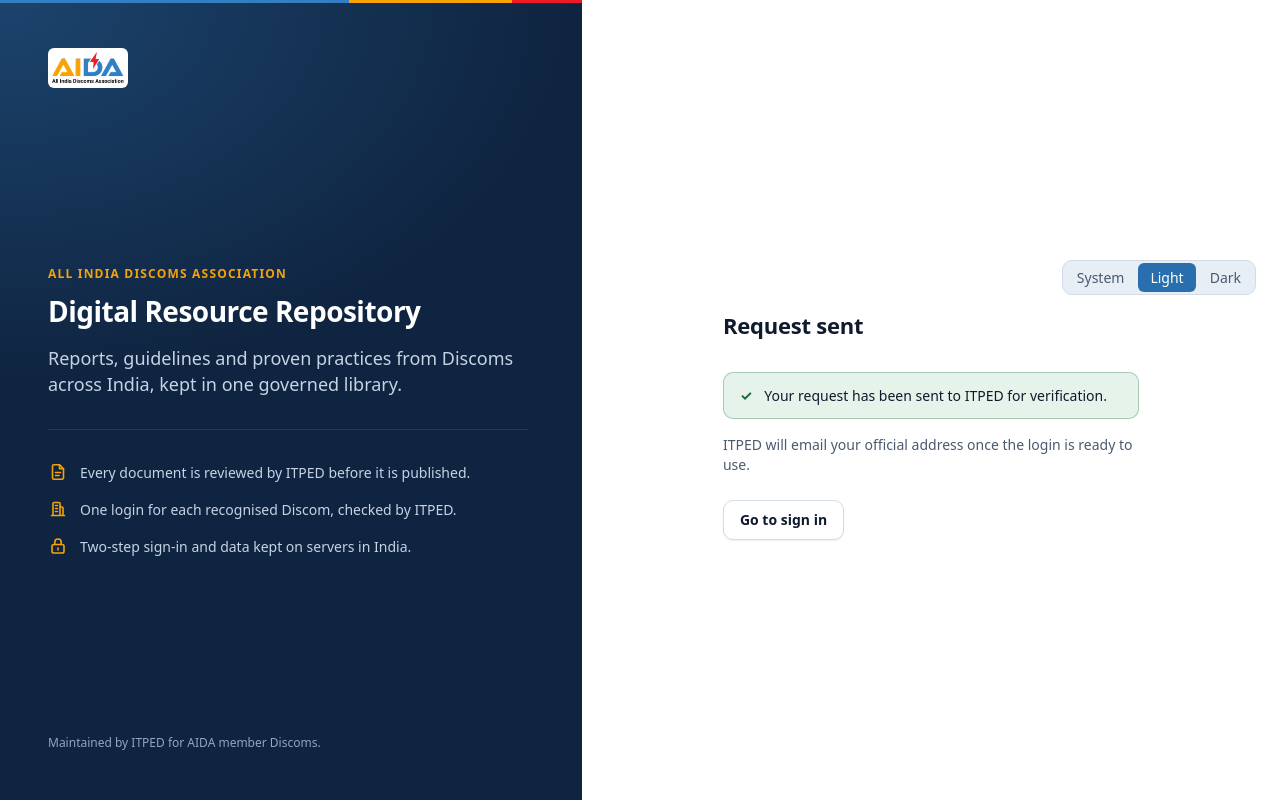
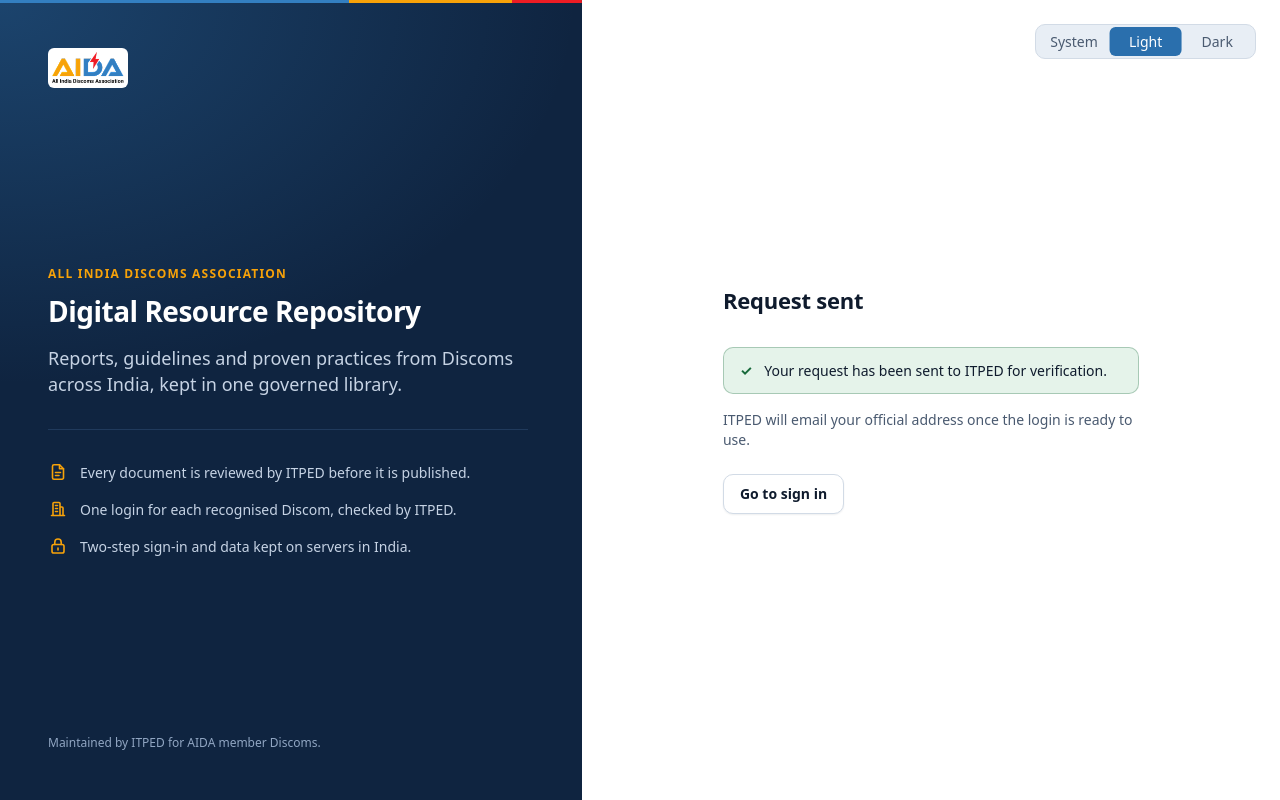
Before and after one commit to AIDAREPO2026/repo-app, a FastAPI app: page /register/sent in a window 1280 px wide. Run offline with FastAPI, Linux system fonts and the light colour scheme; style sheets or scripts are compiled from the project's sources; parts of the project's set-up code (start-up, migrations or seed data) failed here and were passed over.

Commit message:
P1-UI-02: Add spring press feel and fix layout issues
Controls squash and spring back, which changes the earlier no-bounce motion rule at the user's request. Fixes content showing above the pinned breadcrumb bar, the sidebar scrollbar and the sign-in theme switcher position.

```diff
--- a/app/static/css/components.css
+++ b/app/static/css/components.css
@@ -478,9 +480,10 @@
 
   /* Theme choice. It carries its own surface, so it reads the same on the navy chrome. */
   .theme-switcher {
-    display: flex;
+    position: relative;
+    display: grid;
+    grid-template-columns: repeat(3, 1fr);
     width: fit-content;
-    gap: 0.125rem;
     padding: 0.125rem;
     border: 1px solid var(--aida-border);
     border-radius: var(--aida-radius-md);
@@ -495,6 +498,8 @@
     color: var(--aida-text-muted);
     font-size: var(--aida-text-sm);
     cursor: pointer;
+    /* Above the thumb. */
+    position: relative;
   }
 
   .theme-option:hover {
@@ -502,21 +507,35 @@
     color: var(--aida-text);
   }
 
-  .theme-option:active {
-    transform: scale(var(--aida-press-scale));
-  }
-
-  .theme-option[aria-pressed="true"] {
+  /* The chosen option sits on a thumb that springs from one segment to the next. */
+  .theme-switcher::before {
+    content: "";
+    position: absolute;
+    top: 0.125rem;
+    bottom: 0.125rem;
+    left: 0.125rem;
+    width: calc((100% - 0.25rem) / 3);
+    border-radius: var(--aida-radius-sm);
     background: var(--aida-accent);
+    transition: transform var(--aida-duration-slow) var(--aida-ease-spring);
+  }
+
+  .theme-switcher:has([data-theme-choice="light"][aria-pressed="true"])::before {
+    transform: translateX(100%);
+  }
+
+  .theme-switcher:has([data-theme-choice="dark"][aria-pressed="true"])::before {
+    transform: translateX(200%);
+  }
+
+  .theme-option[aria-pressed="true"],
+  .theme-option[aria-pressed="true"]:hover {
+    background: transparent;
     color: var(--aida-text-on-accent);
   }
 
   .chrome .theme-switcher {
     width: 100%;
-  }
-
-  .chrome .theme-option {
-    flex: 1;
   }
 
   .account-panel {
@@ -1392,6 +1439,7 @@
   }
 
   .auth-panel {
+    position: relative;
     display: flex;
     flex-direction: column;
     padding: var(--aida-space-6) var(--aida-space-5);
@@ -1401,6 +1449,14 @@
     display: flex;
     justify-content: flex-end;
     margin-bottom: var(--aida-space-4);
+  }
+
+  @media (min-width: 64rem) {
+    .auth-tools {
+      position: absolute;
+      top: var(--aida-space-5);
+      right: var(--aida-space-5);
+    }
   }
 
   .auth-main {
--- a/app/static/css/tokens.css
+++ b/app/static/css/tokens.css
@@ -163,8 +163,12 @@
   --aida-duration-slow: 300ms;
   --aida-ease-enter: cubic-bezier(0.2, 0, 0, 1);
   --aida-ease-exit: cubic-bezier(0.4, 0, 1, 1);
+  /* A loose, rubbery spring (damping about 0.4): overshoots by a quarter, dips back under,
+     then settles. */
+  --aida-ease-spring: linear(0, 0.25 8%, 0.8 18%, 1.18 28%, 1.26 34%, 1.14 44%, 0.96 56%, 0.93 62%, 0.98 72%, 1.025 80%, 1 92%, 1);
   /* How far things move and shrink. Reduced motion sets these to none. */
-  --aida-press-scale: 0.97;
+  --aida-press-scale: 0.92;
+  --aida-press-scale-large: 0.97;
   --aida-enter-offset: 0.5rem;
   --aida-drawer-offset: 100%;
   /* The loading placeholder's pulse (keyframes in components.css). */
@@ -193,6 +197,8 @@
     --aida-duration-base: 120ms;
     --aida-duration-slow: 120ms;
     --aida-press-scale: 1;
+    --aida-press-scale-large: 1;
+    --aida-ease-spring: ease;
     --aida-enter-offset: 0rem;
     --aida-drawer-offset: 0%;
     --aida-skeleton-animation: none;
--- a/app/templates/base.html
+++ b/app/templates/base.html
@@ -46,7 +46,7 @@
 
     <div class="app-main">
       {% if breadcrumbs is defined %}
-      <div class="page-bar"><div class="page page-bar-inner">{{ breadcrumb_trail(breadcrumbs) }}</div></div>
+      <div class="page-dock"><div class="page-bar"><div class="page page-bar-inner">{{ breadcrumb_trail(breadcrumbs) }}</div></div></div>
       {% endif %}
       <div class="app-panel">
         {{ flash_messages(messages|default([])) }}
--- a/app/templates/styleguide.html
+++ b/app/templates/styleguide.html
@@ -14,8 +14,8 @@
   ("Danger", "bg-danger"), ("Danger subtle", "bg-danger-subtle"),
 ] %}
 {% set type_scale = [
-  ("3xl, page titles", "text-3xl font-bold"), ("2xl", "text-2xl font-bold"), ("xl, section titles", "text-xl font-semibold"),
-  ("lg, lead text", "text-lg"), ("base, body text", "text-base"), ("sm, controls", "text-sm"), ("xs, help and labels", "text-xs"),
+  ("3xl", "text-3xl font-bold"), ("2xl", "text-2xl font-bold"), ("xl, page titles", "text-xl font-semibold"),
+  ("lg, section titles", "text-lg"), ("base, body text", "text-base"), ("sm, controls", "text-sm"), ("xs, help and labels", "text-xs"),
 ] %}
 {% set spacing = [("1", "w-1"), ("2", "w-2"), ("3", "w-3"), ("4", "w-4"), ("6", "w-6"), ("8", "w-8"), ("12", "w-12"), ("16", "w-16")] %}
 
```
Also changed, not shown: other parts of app/static/css/components.css (+45 -15 lines), AGENTS.md (+2 -1 lines), docs/conventions.md (+2 -1 lines), docs/journal/P1-UI-02.md (+2 -0 lines), docs/tasks/phase-1-platform-access.md (+1 -1 lines).
